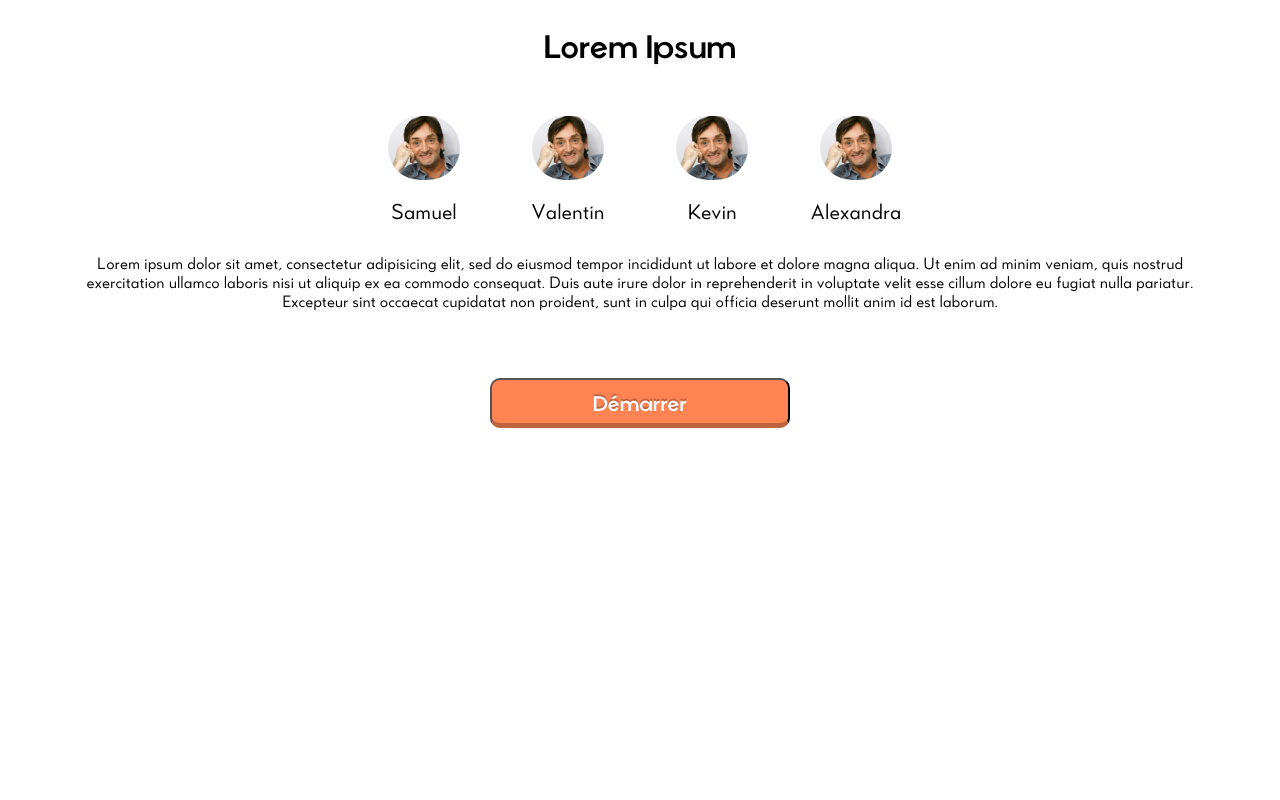
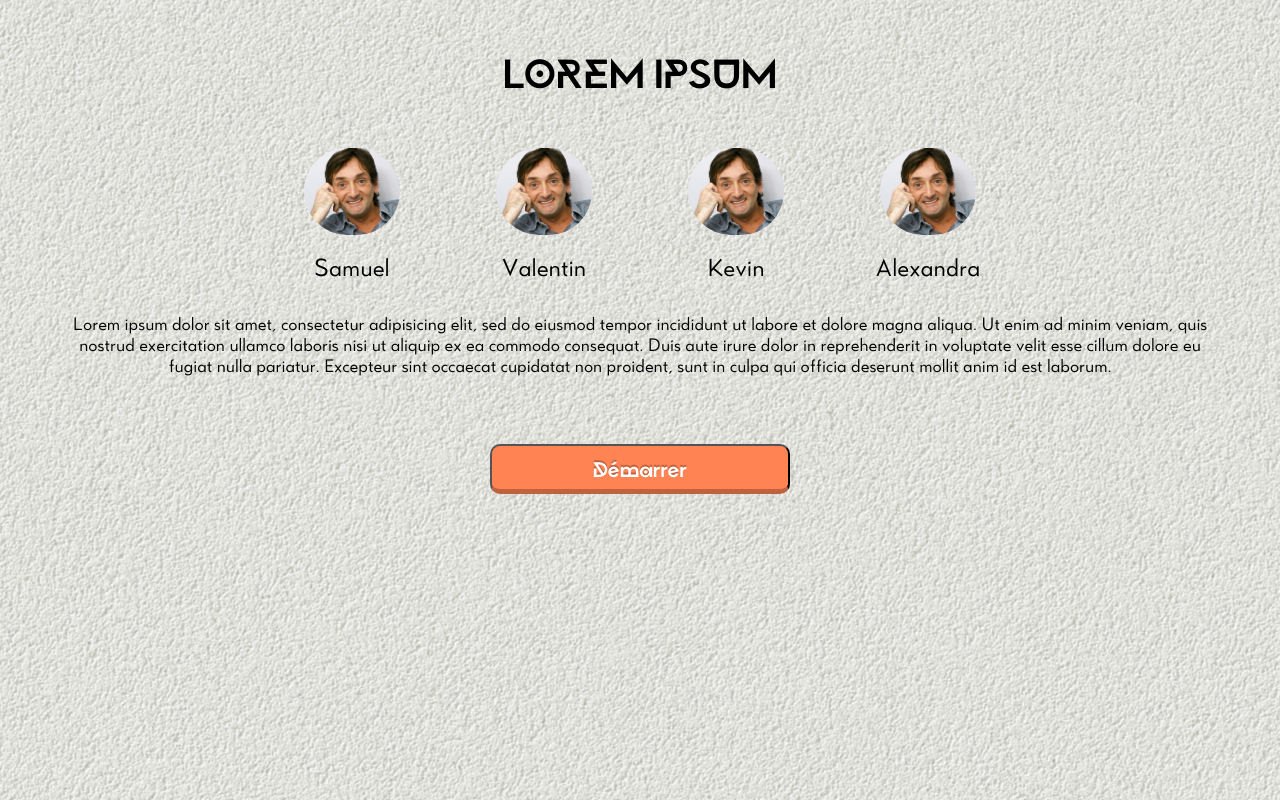
Before and after one commit to valdiss/romanphoto, a plain HTML site: page index.html in a window 1280 px wide. Drawn offline with Linux system fonts and the light colour scheme.

Commit message:
Crépis + changement font

```diff
--- a/index.html
+++ b/index.html
@@ -8,21 +8,21 @@
   <body>
 
     <section>
-      <h1>Lorem Ipsum</h1>
+      <h1>LOREM IPSUM</h1>
       <div id="avatars_box">
-        <article class="article">
+        <article class="admins">
           <img class="avatar" src="../romanphoto/images/palmade.jpeg" alt="avatar"/>
           <p class="admin_name">Samuel</p>
         </article>
-        <article class="article">
+        <article class="admins">
           <img class="avatar" src="../romanphoto/images/palmade.jpeg" alt="avatar"/>
           <p class="admin_name">Valentin</p>
         </article>
-        <article class="article">
+        <article class="admins">
           <img class="avatar" src="../romanphoto/images/palmade.jpeg" alt="avatar"/>
           <p class="admin_name">Kevin</p>
         </article>
-        <article class="article">
+        <article class="admins">
           <img class="avatar" src="../romanphoto/images/palmade.jpeg" alt="avatar"/>
           <p class="admin_name">Alexandra</p>
         </article>
--- a/style.css
+++ b/style.css
@@ -1,6 +1,6 @@
 @font-face {
-  font-family: 'atami_reg';
-  src: url('../romanphoto/fonts/Atami-Regular.otf');
+  font-family: 'atami_disp';
+  src: url('../romanphoto/fonts/Atami-Display.otf');
 }
 @font-face {
   font-family: 'kano';
@@ -9,6 +9,10 @@
 body {
     font-family: kano, sans-serif;
     background-color: white;
+    margin: 0;
+    background-image: url("../romanphoto/images/500-blanc-kaolin.png");
+    background-position: center;
+    background-attachment: fixed;
     width: 100%;
     margin: 0;
 }
@@ -16,7 +20,7 @@ body {
   text-align: center;
 }
 .admin_name {
-  font-size: 1.3em;
+  font-size: 1.5em;
   margin-top: 20px;
   margin-bottom: 0;
 }
@@ -25,10 +29,11 @@ section {
 }
 h1 {
   text-align: center;
-  font-size: 2em;
-  font-weight:normal;
-  margin-bottom:50px;
-  font-family: atami_reg;
+  font-size: 2.5em;
+  font-weight: normal;
+  margin-bottom: 50px;
+  font-family: atami_disp;
+  margin-top: 50px;
 }
 
 #avatars_box {
@@ -44,14 +49,15 @@ h1 {
   position: relative;
   margin: 0 auto;
 }
- .article {
-   width:15%;
+ .admins {
+   width:20%;
    display: inline-block;
  }
 #presentation {
   margin-top: 30px;
   margin-left: 60px;
   margin-right: 60px;
+  font-size: 1.1em;
 }
 .button_block {
   display: flex;
@@ -66,7 +72,7 @@ button {
   justify-content: center;
   border-radius: 10px;
   font-size: 1.3em;
-  font-family: atami_reg;
+  font-family: atami_disp;
   background-color: #FF8353;
   border-bottom: 5px solid #BF623E;
 }
```
Also changed, not shown: fonts/RisingStar_Regular.ttf (deleted), images/500-blanc-kaolin.png (added).
